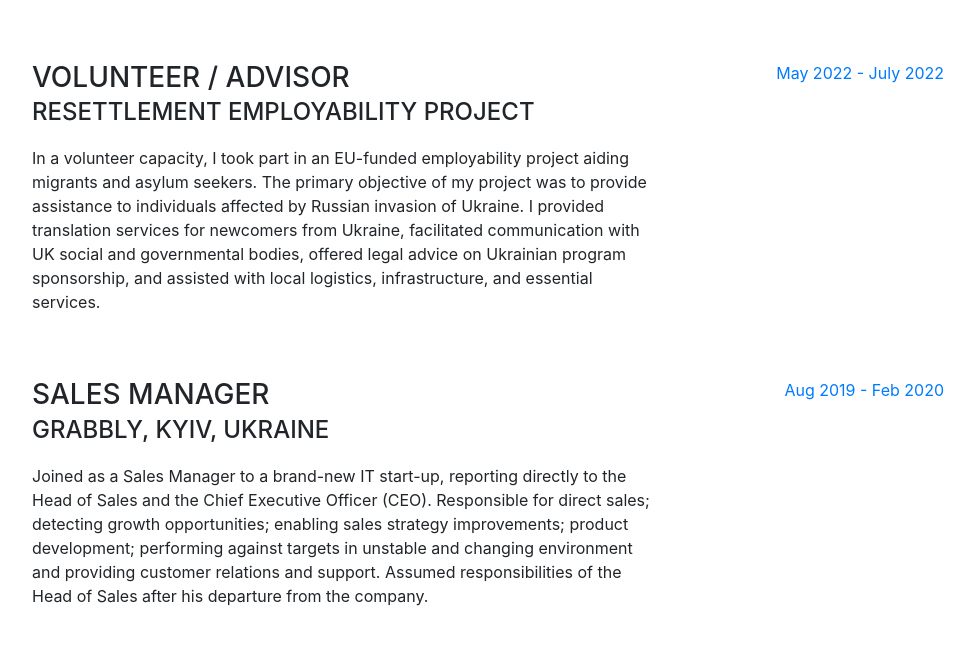
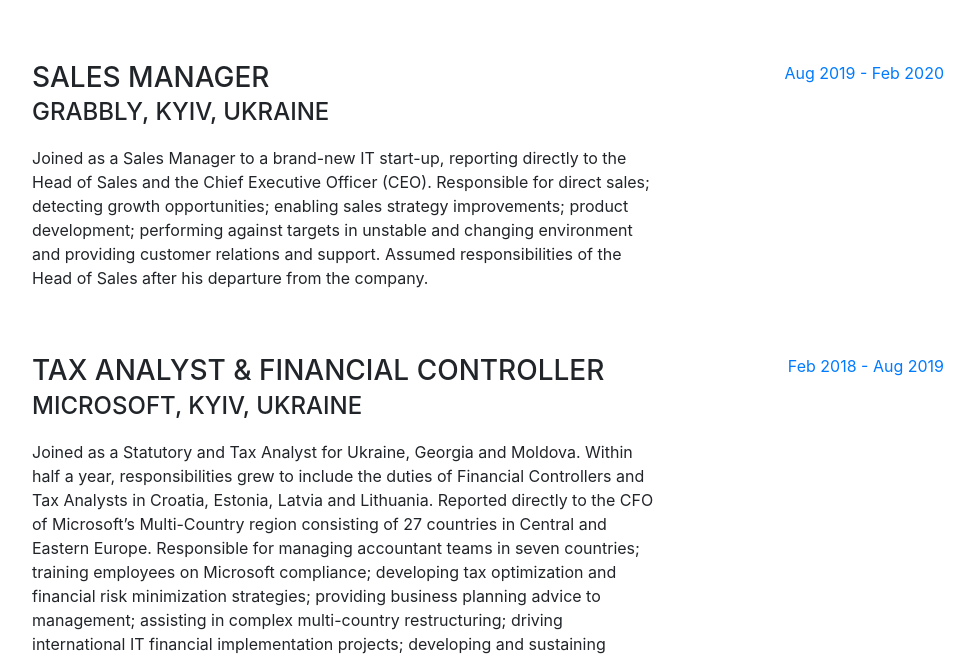
Before and after one commit to anastasiia-fedchenko/cv, a website with bundled scripts: page index.html in a window 1280 px wide. Shown: the part 1976-2636 px from the top of the page, without its empty margins (288-1263 px from the left). Built offline with nearby package versions, Linux system fonts and the light colour scheme; a web font is replaced by a local one.

Commit message:
Update index.html
Added UK refugee seeker volunteer experience

```diff
--- a/index.html
+++ b/index.html
@@ -142,20 +142,6 @@
                     </div>
                     <div class="resume-date text-md-right"><span class="text-primary">Feb 2020 - Apr 2022</span></div>
                 </div>
-
-                  <div class="resume-item d-flex flex-column flex-md-row mb-5">
-                    <div class="resume-content mr-auto">
-                        <h3 class="mb-0">Volunteer / Advisor</h3>
-                        <div class="subheading mb-3">Resettlement Employability Project</div>
-                        <p>
-                            In a volunteer capacity, I took part in an EU-funded employability project aiding migrants and asylum seekers.
-                            The primary objective of my project was to provide assistance to individuals affected by Russian invasion of Ukraine.
-                            I provided translation services for newcomers from Ukraine, facilitated communication with UK social and governmental bodies,
-                            offered legal advice on Ukrainian program sponsorship, and assisted with local logistics, infrastructure, and essential services.</p>
-                      </div>
-                      <div class="resume-date text-md-right"><span class="text-primary">May 2022 - July 2022</span></div>
-                  </div>
-
 
                   <div class="resume-item d-flex flex-column flex-md-row mb-5">
                     <div class="resume-content mr-auto">
@@ -395,6 +381,7 @@
             <div class="my-auto">
                 <h2 class="mb-5">Volunteering</h2>
                 <ul class="fa-ul mb-0">
+                  <li> Resettlement Employability Project for UK refugees and asylum seekers (May 2022 - July 2022) </li>
                   <li> Into Good Hands (animal shelter) - Volunteer Trainer (Nov 2015 – Nov 2021)</li>
                   <li> Orphanage English Teacher - Ernst & Young Corporate Responsibility Program (Dec 2016 – Dec 2017)</li>
                   <li> Volunteer Tutor - Ivaniv Orphanage (Sep 2014 – Dec 2017)</li>
```
